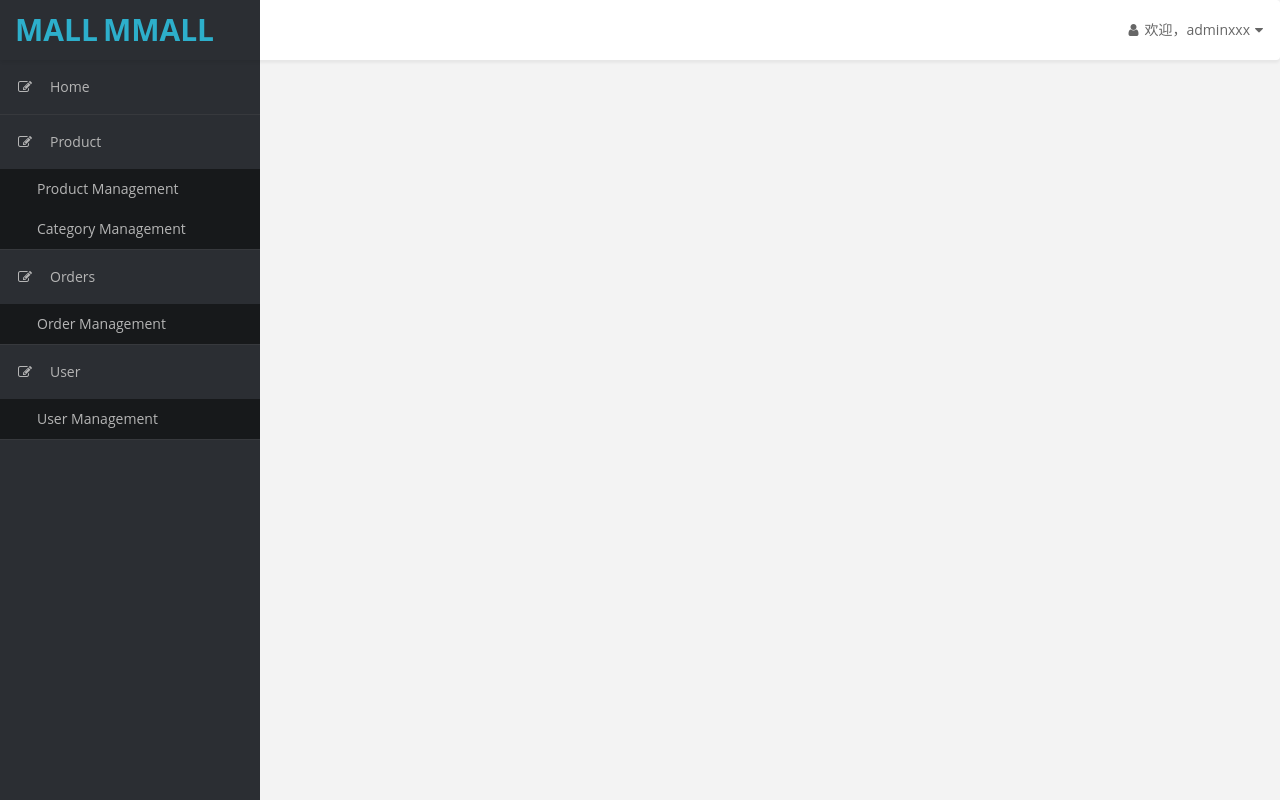
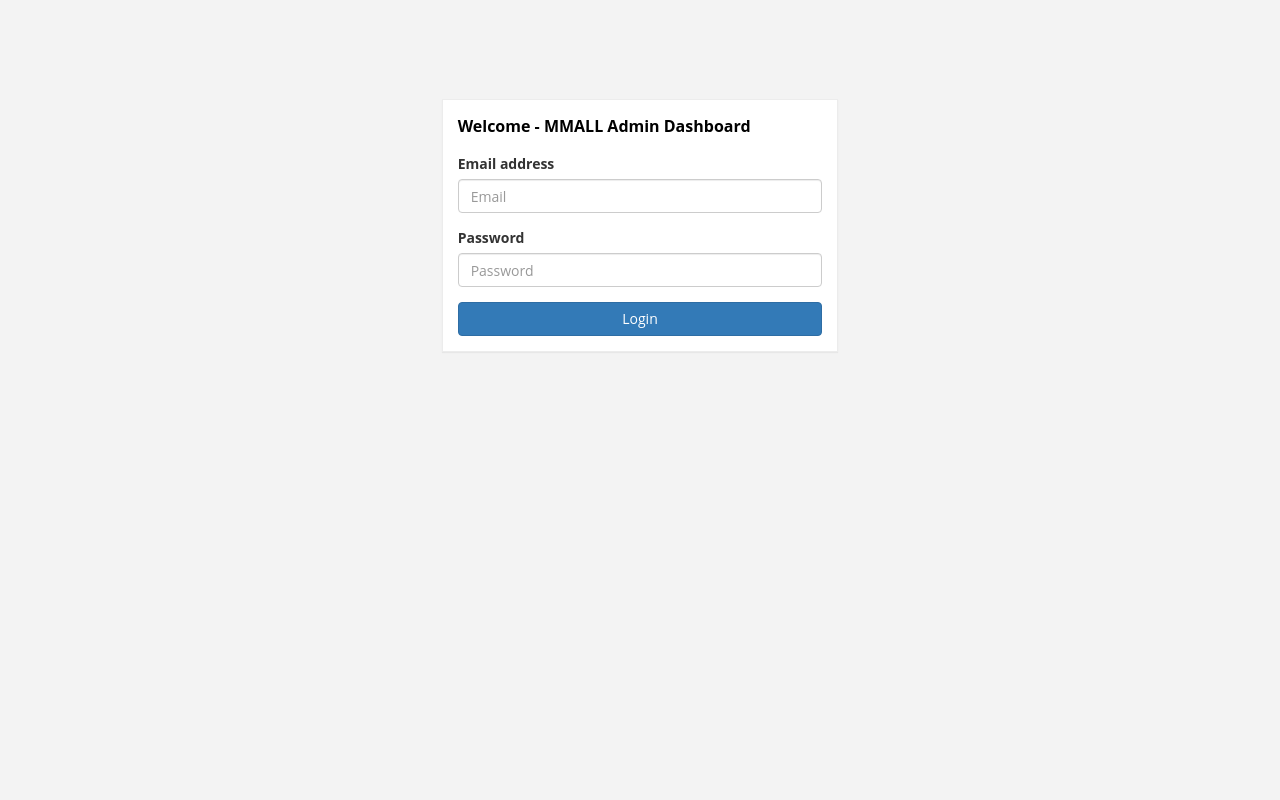
Before and after one commit to LucianoKlein/react-backend-mgmtsystem, a Vue app: page /login in a window 1280 px wide. Built offline with nearby package versions, Linux system fonts and the light colour scheme.

Commit message:
form html complete

```diff
--- a/src/app.jsx
+++ b/src/app.jsx
@@ -3,10 +3,14 @@ import ReactDOM from 'react-dom';
 import {BrowserRouter as Router, Route, Link, Switch, Redirect} from 'react-router-dom';
 import Layout from 'component/layout/index.jsx'
 import Home from 'page/home/index.jsx';
+import Login from 'page/login/index.jsx';
 class App extends React.Component {
     render() {
         return (
             <Router>
+                <Switch>
+                    <Route path="/login" component={Login} />
+                    <Route path="/" render={props => (
                         <Layout>
                             <Switch>
                                 <Route exact path="/" component={Home} />
@@ -16,6 +20,8 @@ class App extends React.Component {
                                 <Route exact path="/user" component={Home} />
                             </Switch>
                         </Layout>
+                    )} />
+                </Switch>
             </Router>
         )
     }
--- a/src/component/util/mm.jsx
+++ b/src/component/util/mm.jsx
@@ -1,4 +1,7 @@
 class MUtil {
+    request() {
+
+    }
 
 }
 
--- /dev/null
+++ b/src/pages/login/index.jsx
@@ -0,0 +1,57 @@
+import React from 'react';
+import './index.scss';
+
+class Login extends React.Component {
+    constructor(props) {
+        super(props);
+        this.state = {
+            username: '',
+            password: ''
+        }
+    }
+    //当用户名发生改变
+    onInputChange(e) {
+        let inputValue = e.target.value,
+            inputName = e.target.name;
+        this.setState({
+            [inputName] : inputValue
+        })
+    }
+    onSubmit(e) {
+
+    }
+    render() {
+        return (
+            <div className="col-md-4 col-md-offset-4">
+                <div className="panel panel-default login-panel">
+                    <div className="panel-heading">Welcome - MMALL Admin Dashboard</div>
+                    <div className="panel-body">
+                        <div>
+                            <div className="form-group">
+                                <label htmlFor="exampleInputEmail1">Email address</label>
+                                <input type="text"
+                                       className="form-control"
+                                       id="exampleInputEmail1"
+                                       placeholder="Email"
+                                       name="username"
+                                       onChange={e => this.onInputChange(e)}/>
+                            </div>
+                            <div className="form-group">
+                                <label htmlFor="exampleInputPassword1">Password</label>
+                                <input type="password"
+                                       className="form-control"
+                                       id="exampleInputPassword1"
+                                       placeholder="Password"
+                                       name="password"
+                                       onChange={e => this.onInputChange(e)}/>
+                            </div>
+                            <button onClick={e => onSubmit(e)} className="btn btn-md btn-primary btn-block">Login</button>
+                        </div>
+                    </div>
+                </div>
+            </div>
+        )
+    }
+}
+
+export default Login;
--- /dev/null
+++ b/src/pages/login/index.scss
@@ -0,0 +1,3 @@
+.login-panel {
+    margin-top: 25%;
+}
```
Lines whose indentation alone changed are shown as unchanged.
